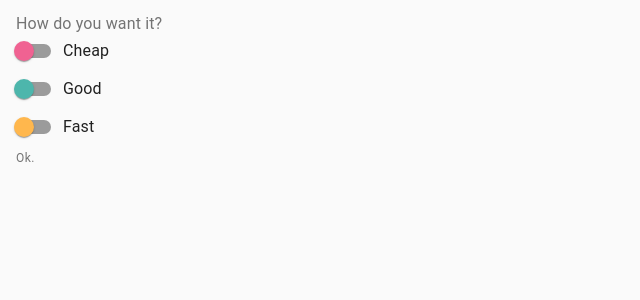
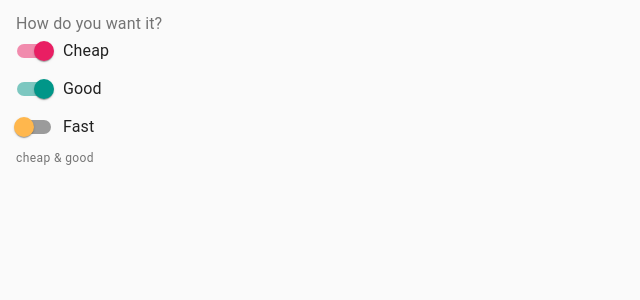
Before and after one commit to rhoffmann/cheap-good-fast, a React app: page / in a window 1280 px wide. Shown: the top 300 px of the page, without its empty margins (0-640 px from the left). Built offline with nearby package versions, Linux system fonts and the light colour scheme.

Commit message:
add some statemachine stuff

```diff
--- a/src/components/GoodFastCheap.tsx
+++ b/src/components/GoodFastCheap.tsx
@@ -6,19 +6,12 @@ import FormControlLabel from '@material-ui/core/FormControlLabel';
 import FormHelperText from '@material-ui/core/FormHelperText';
 import { PinkSwitch, TealSwitch, OrangeSwitch } from './Switches';
 
+import { useMachine } from '@xstate/react';
+
+import { cfgMachine } from './machines';
+
 export default function SwitchesGroup() {
-  const [state, setState] = React.useState({
-    cheap: false,
-    good: false,
-    fast: false,
-  });
-
-  // TODO: use xstate state machine magic here, figure out how
-  // to map and process the logic to have only at most 2 options
-  // active at a time
-  const handleChange = (event) => {
-    setState({ ...state, [event.target.name]: event.target.checked });
-  };
+  const [state, send] = useMachine(cfgMachine);
 
   return (
     <FormControl component="fieldset">
@@ -27,8 +20,8 @@ export default function SwitchesGroup() {
         <FormControlLabel
           control={
             <PinkSwitch
-              checked={state.cheap}
-              onChange={handleChange}
+              checked={state.context.cheap}
+              onChange={() => send('CHEAP')}
               name="cheap"
             />
           }
@@ -37,8 +30,8 @@ export default function SwitchesGroup() {
         <FormControlLabel
           control={
             <TealSwitch
-              checked={state.good}
-              onChange={handleChange}
+              checked={state.context.good}
+              onChange={() => send('GOOD')}
               name="good"
             />
           }
@@ -47,15 +40,19 @@ export default function SwitchesGroup() {
         <FormControlLabel
           control={
             <OrangeSwitch
-              checked={state.fast}
-              onChange={handleChange}
+              checked={state.context.fast}
+              onChange={() => send('FAST')}
               name="fast"
             />
           }
           label="Fast"
         />
       </FormGroup>
-      <FormHelperText>Ok.</FormHelperText>
+      <FormHelperText>
+        {Object.keys(state.context)
+          .filter((key) => state.context[key])
+          .join(' & ')}
+      </FormHelperText>
     </FormControl>
   );
 }
--- /dev/null
+++ b/src/components/machines.ts
@@ -0,0 +1,60 @@
+import { Machine, assign, interpret } from 'xstate';
+
+interface CFGStateSchema {
+  states: {
+    cheap_good: {};
+    cheap_fast: {};
+    good_fast: {};
+  };
+}
+
+type CFGContext = {
+  cheap: boolean;
+  good: boolean;
+  fast: boolean;
+};
+
+type CFGEvent = { type: 'GOOD' } | { type: 'FAST' } | { type: 'CHEAP' };
+
+export const cfgMachine = Machine<CFGContext, CFGStateSchema, CFGEvent>(
+  {
+    id: 'cfg',
+    initial: 'cheap_good',
+    context: {
+      cheap: true,
+      good: true,
+      fast: false,
+    },
+    states: {
+      cheap_good: {
+        on: {
+          FAST: {
+            actions: assign({ cheap: false, fast: true, good: true }),
+            target: 'good_fast',
+          },
+        },
+      },
+      cheap_fast: {
+        on: {
+          GOOD: {
+            actions: assign({ cheap: true, fast: false, good: true }),
+            target: 'cheap_good',
+          },
+        },
+      },
+      good_fast: {
+        on: {
+          CHEAP: {
+            actions: assign({ cheap: true, fast: true, good: false }),
+            target: 'cheap_fast',
+          },
+        },
+      },
+    },
+  },
+  {
+    actions: {
+      onSuccess: (context, event) => {},
+    },
+  }
+);
```
